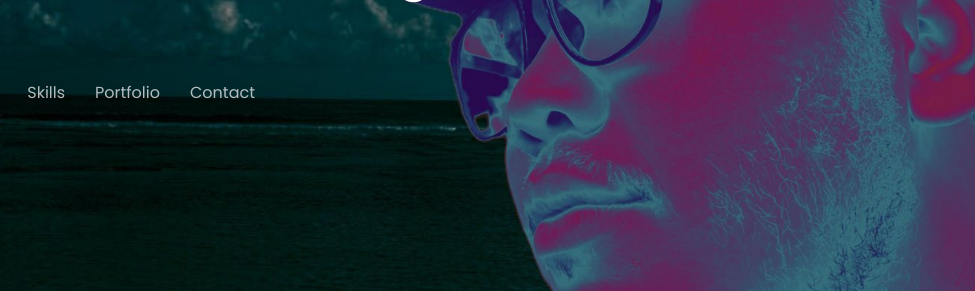
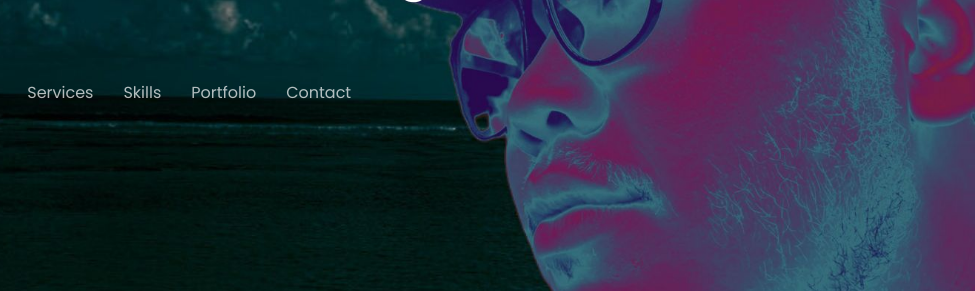
Before and after one commit to EdwardKrisna/EdwardKrisna.github.io, a plain HTML site: page index.html in a window 1280 px wide. Shown: the part 333-624 px from the top of the page, 305-1280 px from the left. Drawn offline with nearby package versions, Linux system fonts and the light colour scheme.

Commit message:
index.html

```diff
--- a/index.html
+++ b/index.html
@@ -42,6 +42,7 @@
           <li><a class="nav-link active" href="#header">Home</a></li>
           <li><a class="nav-link" href="#about">About</a></li>
           <li><a class="nav-link" href="#resume">Resume</a></li>
+          <li><a class="nav-link" href="#services">Services</a></li>
           <li><a class="nav-link" href="#skills">Skills</a></li>
           <li><a class="nav-link" href="#portfolio">Portfolio</a></li>
           <li><a class="nav-link" href="#contact">Contact</a></li>
```
